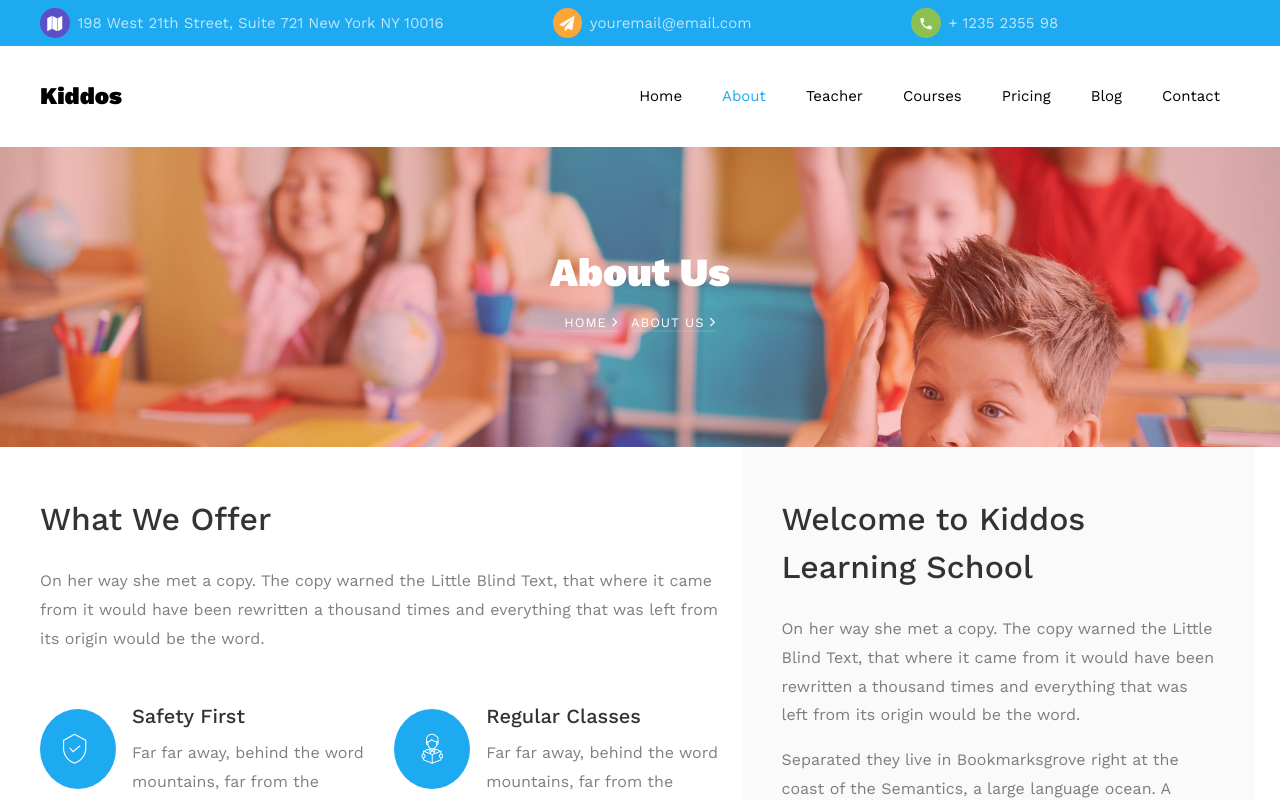
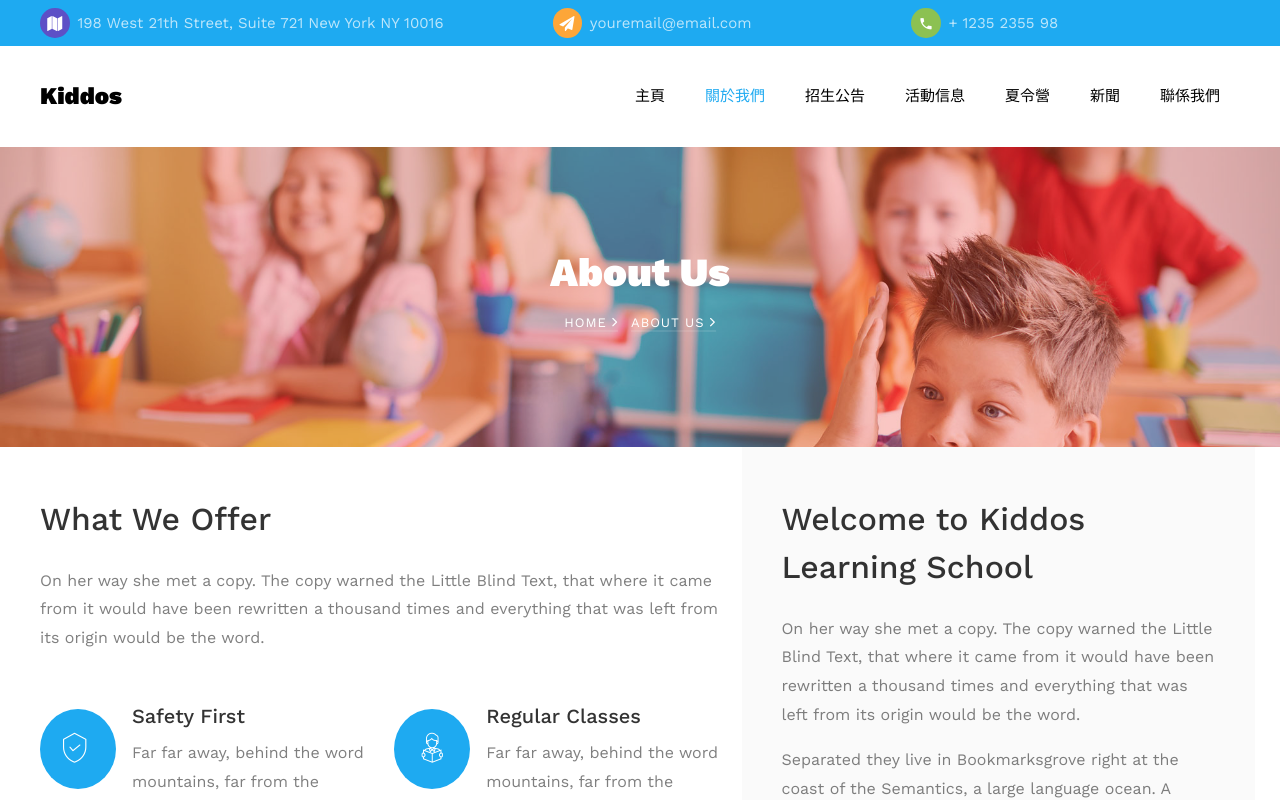
Before and after one commit to l2yao/hongyisinology, a plain HTML site: page about.html in a window 1280 px wide. Shown: the top 800 px of the page. Drawn offline with nearby package versions, Linux system fonts and the light colour scheme; some packages are replaced by stand-ins of ours; no server answers; files whose address does not match are found by name; a web font is replaced by a local one.

Commit message:
Modify About Us menu

```diff
--- a/about.html
+++ b/about.html
@@ -56,13 +56,13 @@
 	      <!-- <p class="button-custom order-lg-last mb-0"><a href="appointment.html" class="btn btn-secondary py-2 px-3">Make An Appointment</a></p> -->
 	      <div class="collapse navbar-collapse" id="ftco-nav">
 	        <ul class="navbar-nav ml-auto">
-	        	<li class="nav-item"><a href="index.html" class="nav-link pl-0">Home</a></li>
-	        	<li class="nav-item active"><a href="about.html" class="nav-link">About</a></li>
-	        	<li class="nav-item"><a href="teacher.html" class="nav-link">Teacher</a></li>
-	        	<li class="nav-item"><a href="courses.html" class="nav-link">Courses</a></li>
-	        	<li class="nav-item"><a href="pricing.html" class="nav-link">Pricing</a></li>
-	        	<li class="nav-item"><a href="blog.html" class="nav-link">Blog</a></li>
-	          <li class="nav-item"><a href="contact.html" class="nav-link">Contact</a></li>
+	        	<li class="nav-item"><a href="index.html" class="nav-link pl-0">主頁</a></li>
+	        	<li class="nav-item active"><a href="about.html" class="nav-link">關於我們</a></li>
+	        	<li class="nav-item"><a href="teacher.html" class="nav-link">招生公告</a></li>
+	        	<li class="nav-item"><a href="courses.html" class="nav-link">活動信息</a></li>
+	        	<li class="nav-item"><a href="pricing.html" class="nav-link">夏令營</a></li>
+	        	<li class="nav-item"><a href="blog.html" class="nav-link">新聞</a></li>
+	          <li class="nav-item"><a href="contact.html" class="nav-link">聯係我們</a></li>
 	        </ul>
 	      </div>
 	    </div>
```
